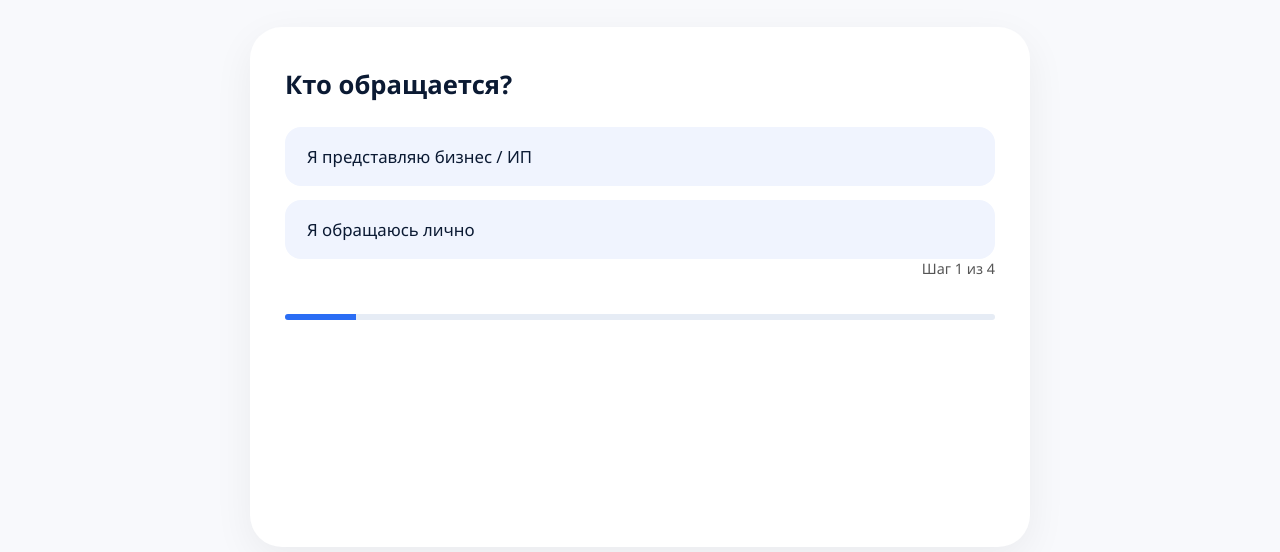
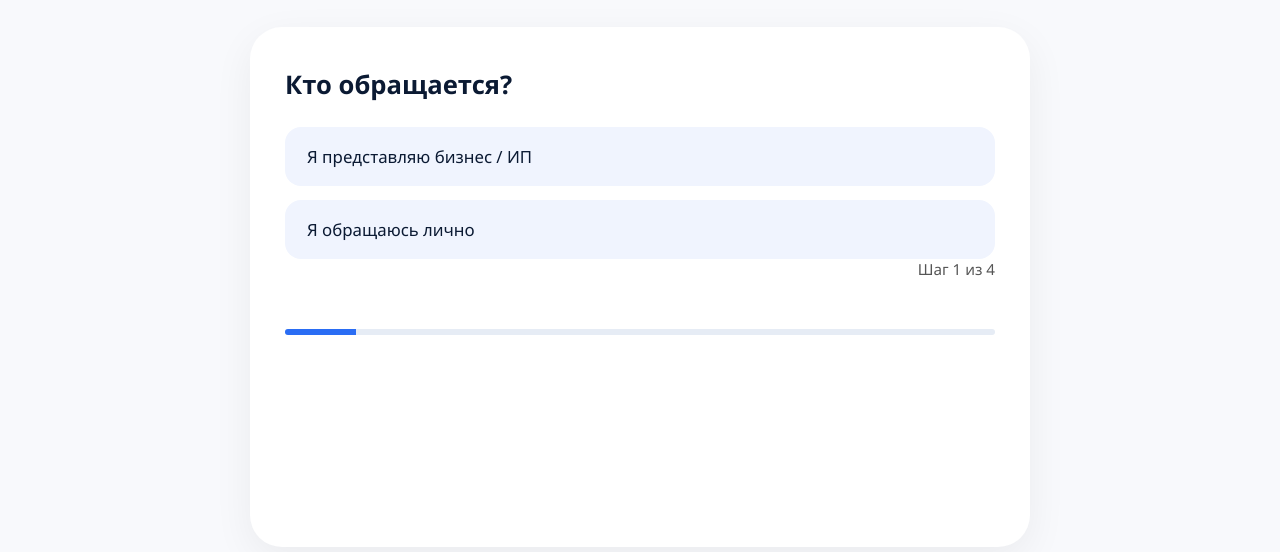
Before and after one commit to silfikiss/walker-legal, a plain HTML site: page services.html in a window 1280 px wide. Shown: the part 248-800 px from the top of the page. Drawn offline with Linux system fonts and the light colour scheme.

Commit message:
Update progress bar margins and label font size
Increased margin for progress bar and adjusted label size.

```diff
--- a/style.css
+++ b/style.css
@@ -598,3 +598,15 @@ input.error, select.error, textarea.error {
         align-items: stretch;
     }
 }
+/* === Увеличение отступа для прогресс-бара === */
+.progress {
+    margin-top: 40px; /* было 30px */
+}
+
+.progress-label {
+    margin-bottom: 10px; /* было 6px */
+    font-size: 0.95rem;
+}
+
+/* Убедимся, что кнопка "Назад" всегда отображается, если есть история */
+/* это уже реализовано в JS, дополнительный CSS не нужен */
```
